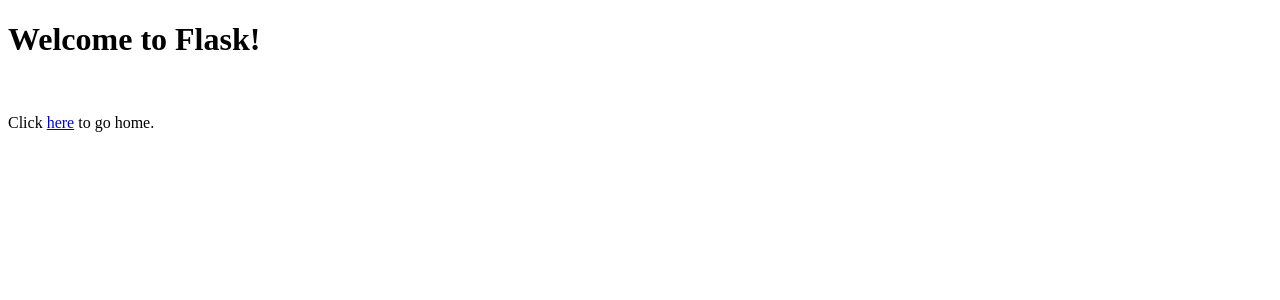
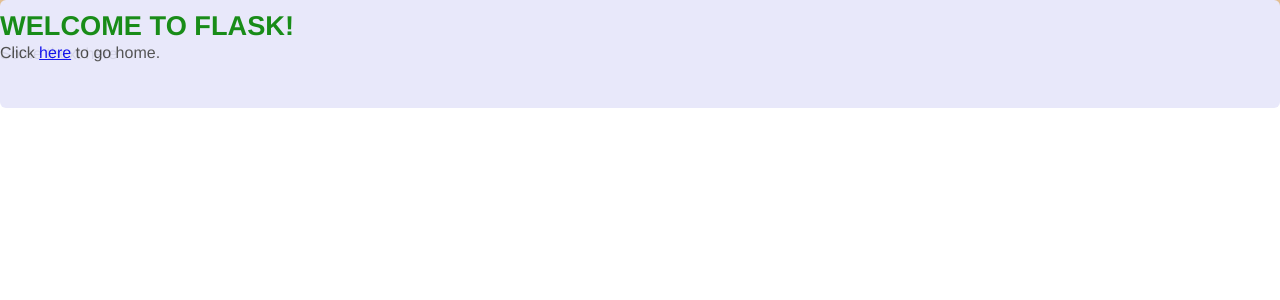
Before and after one commit to NaPiZip/Online-course-notes, a Flask app: page /welcome in a window 1280 px wide. Shown: the top 300 px of the page. Run offline with Flask 2, Linux system fonts and the light colour scheme.

Commit message:
Added css.

```diff
--- /dev/null
+++ b/Designing_RESTful_APIs/Exercices/L5/static/css/main.css
@@ -0,0 +1,79 @@
+body {
+  margin: 0;
+  padding: 0;
+  font-family: "Helvetica Neue", Helvetica, Arial, sans-serif;
+  color: #444;
+}
+/*
+ * Formatting the header area
+ */
+
+header {
+  background-color: #DFB887;
+  height: 35px;
+  width: 100%;
+  opacity: .9;
+  margin-bottom: 10px;
+
+}
+header h1.logo {
+  margin: 0;
+  font-size: 1.7em;
+  color: green;
+  text-transform: uppercase;
+  text-align: center;
+  float: left;
+}
+header h1.logo:hover {
+  color: #fff;
+  text-decoration: none;
+}
+/*
+ * Centering the body content
+ */
+.container {
+  width: 1200px;
+  margin: 0 auto;
+}
+div.home {
+  padding: 10px 10px 30px 0;
+  background-color: #E6E6FA;
+  -webkit-border-radius: 6px;
+     -moz-border-radius: 6px;
+          border-radius: 6px;
+}
+div.about {
+  padding: 10px 0 30px 0;
+  background-color: #E6E6FA;
+  -webkit-border-radius: 6px;
+     -moz-border-radius: 6px;
+          border-radius: 6px;
+}
+h2 {
+  font-size: 3em;
+  margin-top: 40px;
+  text-align: center;
+  letter-spacing: -2px;
+}
+h3 {
+  font-size: 1.7em;
+  font-weight: 100;
+  margin-top: 30px;
+  text-align: center;
+  letter-spacing: -1px;
+  color: #999;
+}
+.menu {
+  float: right;
+  margin-top: 8px;
+}
+.menu li {
+  display: inline;
+}
+.menu li + li {
+  margin-left: 35px;
+}
+.menu li a {
+  color: #444;
+  text-decoration: none;
+}
--- a/Designing_RESTful_APIs/Exercices/L5/templates/welcome.html
+++ b/Designing_RESTful_APIs/Exercices/L5/templates/welcome.html
@@ -2,13 +2,19 @@
 <html>
   <head>
     <title>Flask Intro</title>
-    <meta name="viewport" content="width=device-width, initial-scale=1.0">
+    <link rel="stylesheet" type = "text/css" href="{{url_for('static',filename='css/main.css')}}">
   </head>
-  <body>
-    <div class="container">
-      <h1>Welcome to Flask!</h2>
+
+  <header>
+
+    <div class="home">
+      <h1 class="logo">Welcome to Flask!</h1>
       <br>
       <p>Click <a href="/">here</a> to go home.</p>
+
     </div>
+  </header>
+  <body>
+    <div>Some thext here</div>
   </body>
 </html>
```
